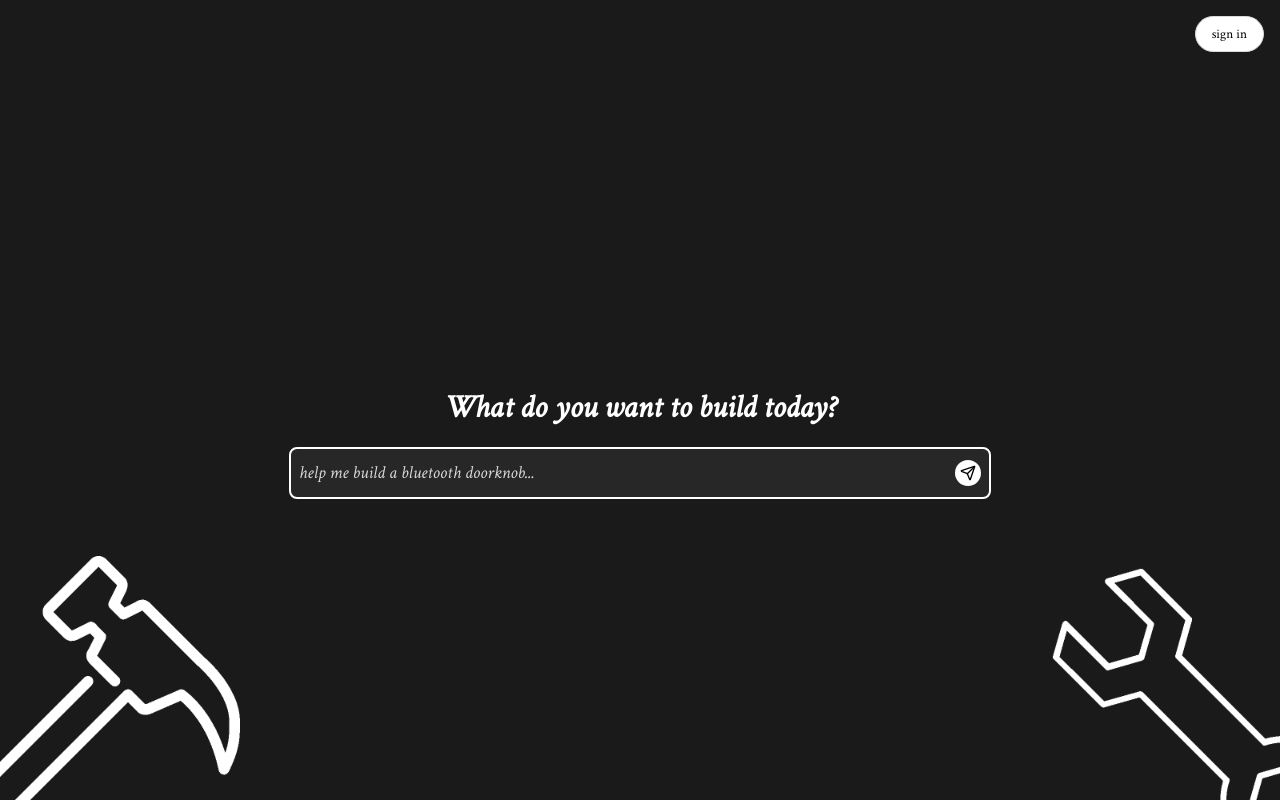
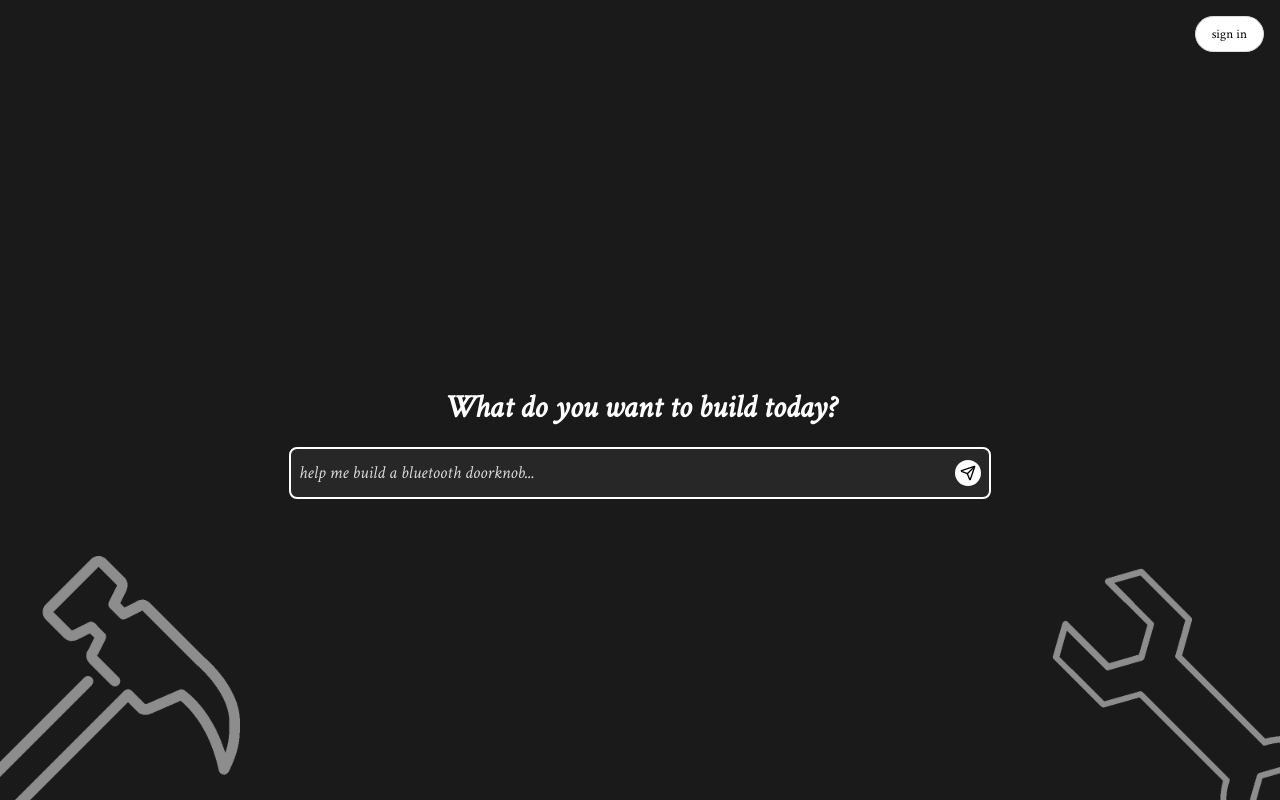
Before and after one commit to fengzhang789/Easyware, a Next.js app in the folder frontend/: page / in a window 1280 px wide. Built offline with nearby package versions, Linux system fonts and the light colour scheme.

Commit message:
fixed opacity

```diff
--- a/frontend/app/page.tsx
+++ b/frontend/app/page.tsx
@@ -1,4 +1,4 @@
-import Component from "../figma-recreation"
+import Component from "../components/pages/figma-recreation"
 
 export default function Page() {
   return <Component />
--- a/frontend/figma-recreation.tsx
+++ b/frontend/components/pages/figma-recreation.tsx
@@ -49,14 +49,14 @@ export default function Component() {
 
         {/* Decorative elements - larger and cut off by corners */}
         <div className="absolute -bottom-[5rem] -left-[5rem] opacity-20 animate-fade-in-left animate-delay-1000">
-          <img src="/images/hammer-icon.png" alt="Hammer tool illustration" className="w-[20rem] h-[20rem] object-contain" />
+          <img src="/images/hammer-icon.png" alt="Hammer tool illustration" className="w-[20rem] h-[20rem] object-contain opacity-[0.5]" />
         </div>
 
         <div className="absolute -bottom-[5rem] -right-[5rem] opacity-20 animate-fade-in-right animate-delay-1000">
           <img
             src="/images/wrench-icon.png"
             alt="Wrench tool illustration"
-            className="w-[20rem] h-[20rem] object-contain transform scale-x-[-1]"
+            className="w-[20rem] h-[20rem] object-contain transform scale-x-[-1] opacity-[0.5]"
           />
         </div>
       </div>
```
